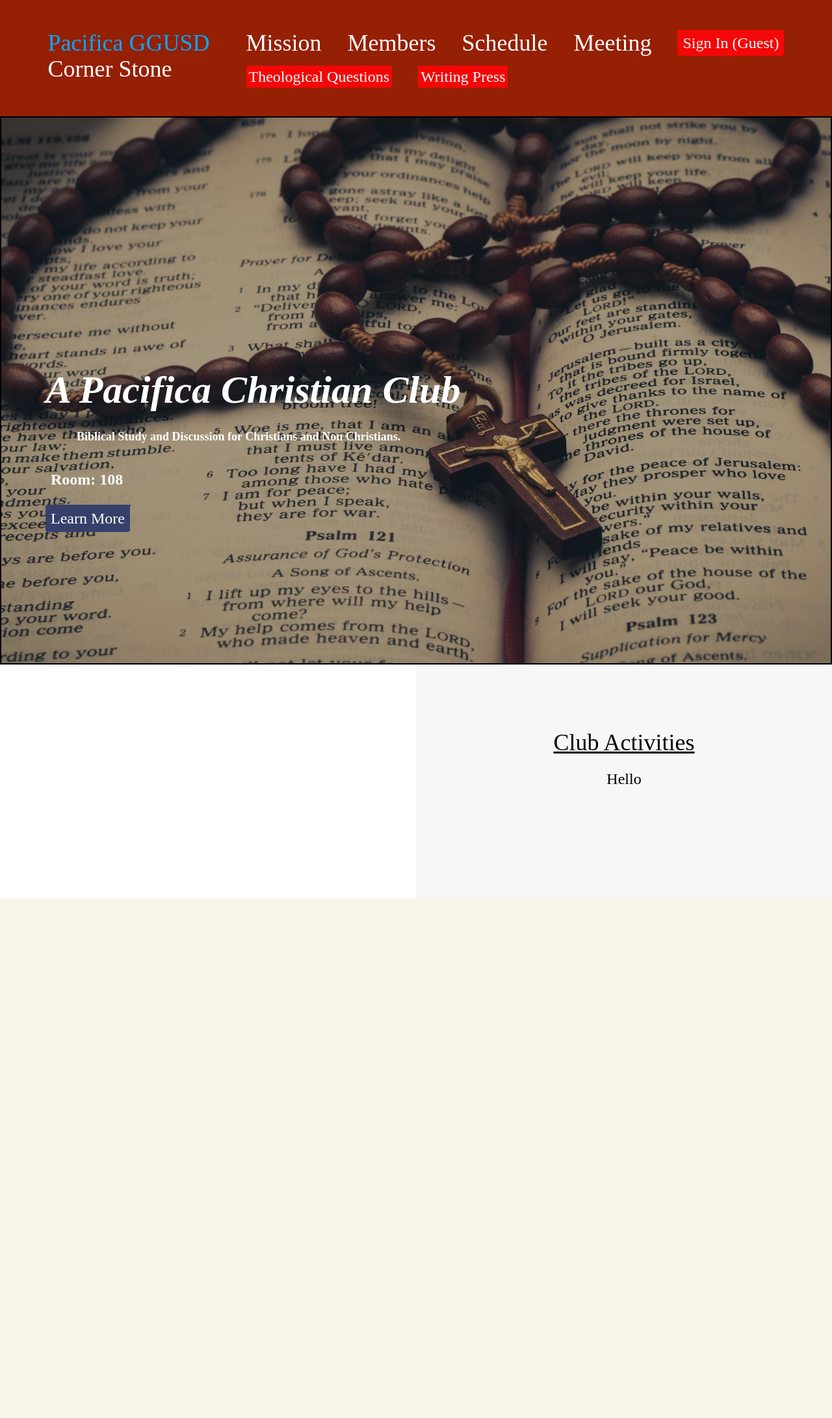
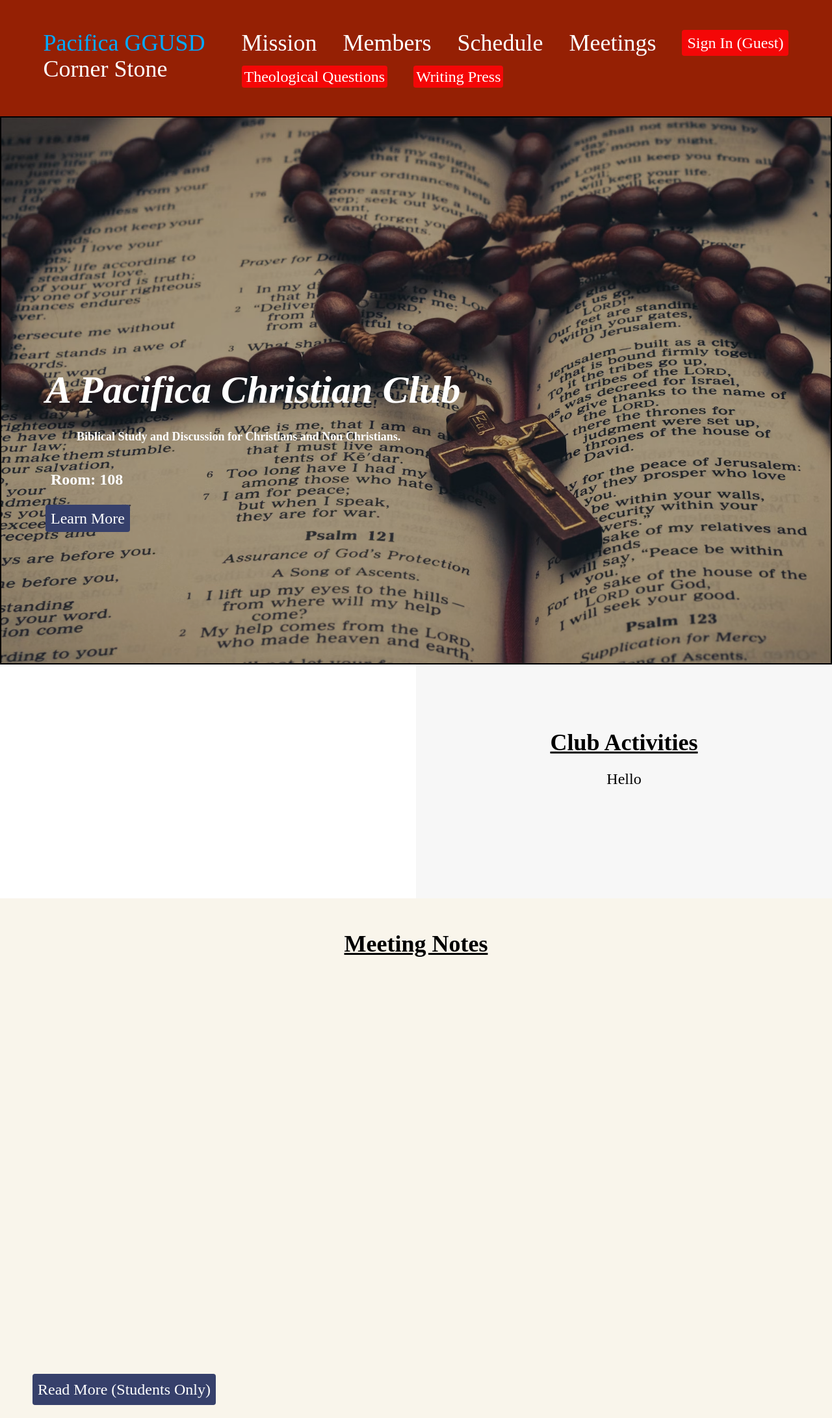
Before and after one commit to minh-p/pacificacornerstone, a Next.js app in the folder frontend/: page / in a window 1280 px wide. Shown: the whole page at 65% size. Before the commit the page ends 1383 px from the top, so only its background shows below. Built offline with nearby package versions, Linux system fonts and the light colour scheme; no server answers.

Commit message:
Prepare to do Meeting Notes section.

```diff
--- a/frontend/app/components/Appbar.tsx
+++ b/frontend/app/components/Appbar.tsx
@@ -42,9 +42,9 @@ const Appbar = () => {
             <li>
               <Link
                 className="hover:underline text-3xl xl:text-4xl"
-                href="/meeting"
+                href="/meetings"
               >
-                Meeting
+                Meetings
               </Link>
             </li>
             <li>
--- a/frontend/app/components/ClubActivities.tsx
+++ b/frontend/app/components/ClubActivities.tsx
@@ -30,7 +30,7 @@ const ClubActivities = () => {
         </div>
       </div>
       <div className="bg-[#f7f7f7] text-center md:w-[50vw] ">
-        <h2 className="underline lx:text-5xl lg:text-4xl md:text-3xl text-2xl underline mt-[50px] md:mt-[100px]">
+        <h2 className="underline lx:text-5xl lg:text-4xl md:text-3xl text-2xl underline mt-[50px] md:mt-[100px] font-bold">
           Club Activities
         </h2>
         {/*TODO: Add front face video content here for paragrph and title. As well the video.*/}
--- /dev/null
+++ b/frontend/app/components/MeetingNotes.tsx
@@ -0,0 +1,47 @@
+import { useSession } from 'next-auth/react'
+import Link from 'next/link'
+
+const MeetingNotes = () => {
+  const { data: session } = useSession()
+
+  if (session && session.user) {
+    return (
+      <article
+        id="meeting-notes"
+        className="relative max-w-[1920px] m-auto h-[800px] bg-[#f9f5eb]"
+      >
+        <div className="text-center pt-[50px]">
+          <h2 className="font-bold lx:text-5xl lg:text-4xl md:text-3xl text-2xl underline">
+            Meeting Notes
+          </h2>
+          <Link
+            href="/meetings"
+            className="md:text-2xl no-underline bg-[#36406b] text-white p-2 rounded absolute bottom-[20px] left-[50px]"
+          >
+            Read More
+          </Link>
+        </div>
+      </article>
+    )
+  }
+  return (
+    <article
+      id="meeting-notes"
+      className="relative max-w-[1920px] m-auto h-[800px] bg-[#f9f5eb]"
+    >
+      <div className="text-center pt-[50px]">
+        <h2 className="font-bold lx:text-5xl lg:text-4xl md:text-3xl text-2xl underline">
+          Meeting Notes
+        </h2>
+        <Link
+          href="/api/auth/signin"
+          className="md:text-2xl no-underline bg-[#36406b] text-white p-2 rounded absolute bottom-[20px] left-[50px]"
+        >
+          Read More (Students Only)
+        </Link>
+      </div>
+    </article>
+  )
+}
+
+export default MeetingNotes
--- a/frontend/app/page.tsx
+++ b/frontend/app/page.tsx
@@ -1,12 +1,14 @@
 'use client'
 import Homehero from '@/app/components/Homehero'
 import ClubActivities from '@/app/components/ClubActivities'
+import MeetingNotes from '@/app/components/MeetingNotes'
 
 const Home = () => {
   return (
-    <section>
+    <section className="bg-zinc-200">
       <Homehero />
       <ClubActivities />
+      <MeetingNotes />
     </section>
   )
 }
```
